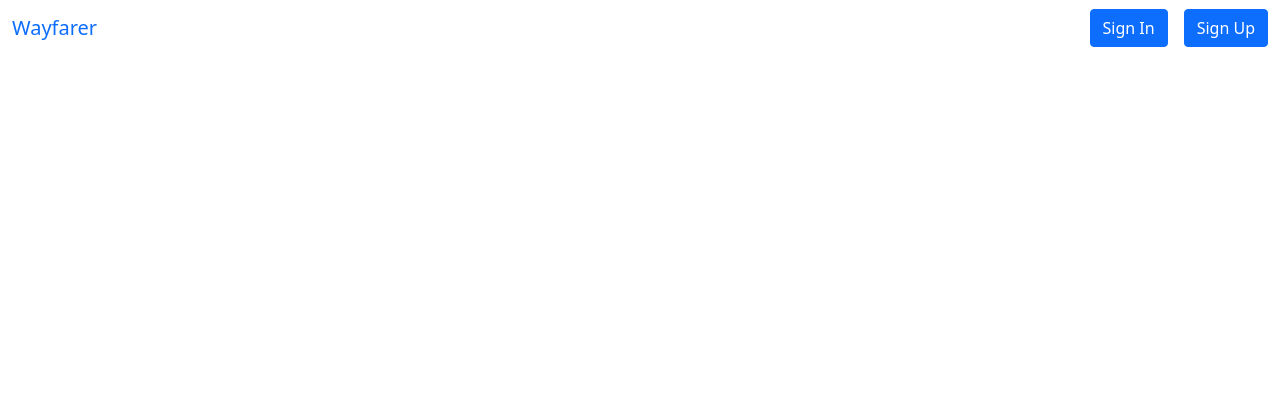
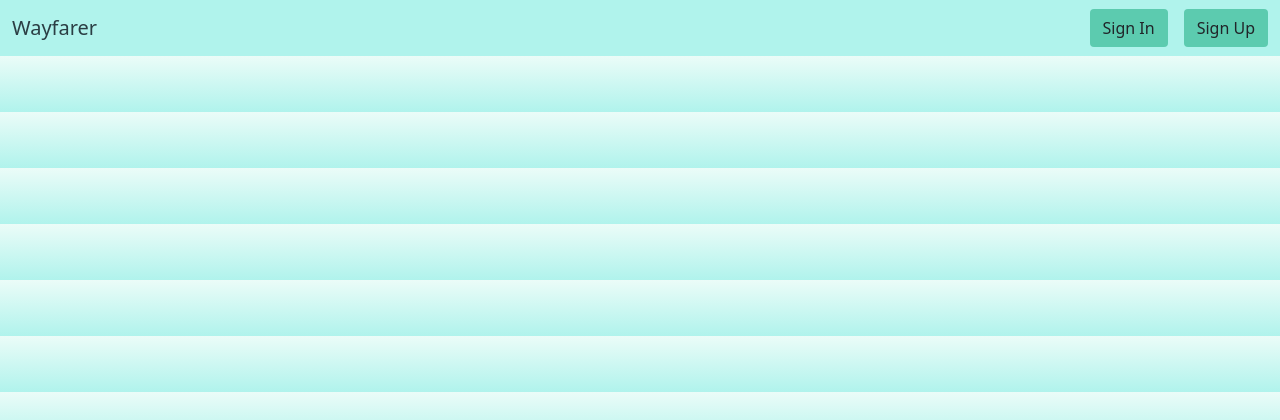
Before and after one commit to brianhung7/project-wayfare, a Django app: template main_app/templates/base.html in a window 1280 px wide. Shown: the top 420 px of the page. Run offline with Django 3.2, Linux system fonts and the light colour scheme; the template is opened without the code that fills it, so the values that code supplies are empty.

Commit message:
styled home and finished setting up signin and signup modals

```diff
--- a/main_app/static/styles/main.css
+++ b/main_app/static/styles/main.css
@@ -1,3 +1,28 @@
+* {
+    margin: 0;
+}
+
+body {
+    background: linear-gradient(to bottom, #ebfcf8 0%, #b0f3ec 100%);
+}
+
+.navbar {
+    background-color: #b0f3ec;
+}
+
+.navbar-brand {
+    text-decoration: none;
+    color: #2b3e44;
+}
+
+#signin {
+    background-color: #5ccbaf;
+}
+
+#signup {
+    background-color: #5ccbaf;
+}
+
 .carousel-container___home {
     width: 100%;
 }
--- a/main_app/templates/base.html
+++ b/main_app/templates/base.html
@@ -20,12 +20,13 @@
     <div class="container-fluid">
         <a class="navbar-brand" href="{% url 'home' %}">Wayfarer</a>
         <div class="d-grid gap-2 d-md-flex justify-content-md-end">
-            <button class="btn btn-primary me-md-2" type="button">Sign In</button>
-            <button class="btn btn-primary" type="button">Sign Up</button>
+            <button class="btn me-md-2" type="button" data-bs-toggle="modal" data-bs-target="#sign-in-modal" id="signin">Sign In</button>
+            <button class="btn" type="button" data-bs-toggle="modal" data-bs-target="#sign-up-modal" id="signup">Sign Up</button>
         </div>
     </div>
+    </nav>
 
-        <div class="modal" tabindex="-1">
+    <div class="modal" tabindex="-1" id="sign-in-modal">
         <div class="modal-dialog">
             <div class="modal-content">
                 <div class="modal-header">
@@ -43,11 +44,11 @@
         </div>
     </div>
 
-        <div class="modal" tabindex="-1">
+    <div class="modal" tabindex="-1" id="sign-up-modal">
         <div class="modal-dialog">
             <div class="modal-content">
                 <div class="modal-header">
-                        <h5 class="modal-title">Sing Up</h5>
+                    <h5 class="modal-title">Sign Up</h5>
                     <button type="button" class="btn-close" data-bs-dismiss="modal" aria-label="Close"></button>
                 </div>
                 <div class="modal-body">
@@ -61,9 +62,6 @@
         </div>
     </div>
 
-    </nav>
-
-
 {% block content %}{% endblock %}
 
 </body>
```
Lines whose indentation alone changed are shown as unchanged.
